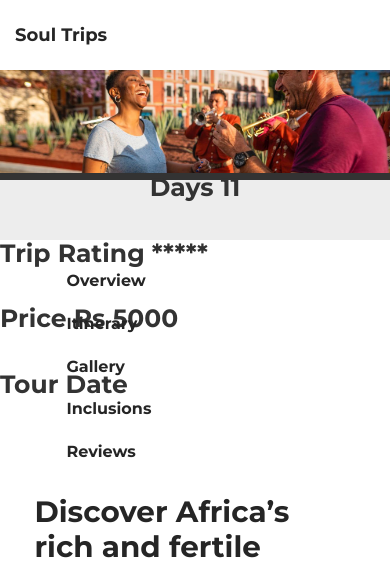
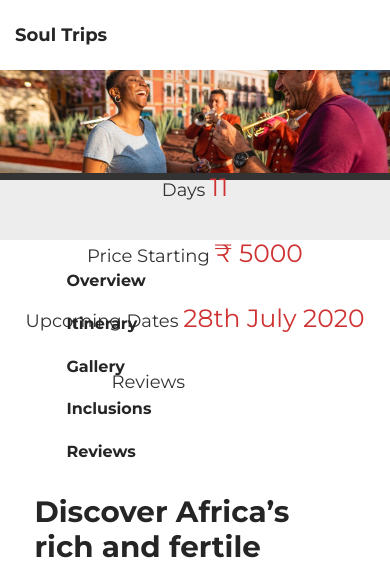
Before and after one commit to backjack/travelogue_test, a PHP site: page /trip.html in a window 390 px wide; the page is wider, and only the part inside the window is pictured. Shown: the top 565 px of that part. Run offline with PHP 8.4, Linux system fonts and the light colour scheme; some libraries are stand-ins or nearby versions; some web fonts are replaced.

Commit message:
added Trip page

```diff
--- a/css/extra.css
+++ b/css/extra.css
@@ -110,3 +110,7 @@ div.temp_ov {
     font-size: 32px;
     margin-top:10px;
 }
+.star-yellow {
+   color:#ffcc00;
+   font-size: 25px;
+}
--- a/trip.html
+++ b/trip.html
@@ -91,10 +91,22 @@
 <div>
     <!--<div class="container" style="width:100%, margin-top:10px">-->
         <div class="row" style="background:#EDEDED; height:100px; margin-top:-100px">
-            <div class="col-md-3 text-center" style="margin-top:30px"> <span style="font-size: 25px;font-weight:bold"> Days 11 </span></div>
-            <div class="col-md-3" style="margin-top:30px"><span style="font-size: 25px;font-weight:bold"> Trip Rating *****</span></div>
-            <div class="col-md-3" style="margin-top:30px"><span style="font-size: 25px;font-weight:bold">Price Rs 5000</span></div>
-            <div class="col-md-3" style="margin-top:30px"><span style="font-size: 25px;font-weight:bold">Tour Date </span></div>
+            <div class="col-md-3 text-center" style="margin-top:30px">
+                <span style="font-size: 18px;"> Days </span>
+                <span style="font-size: 25px; color:#CE3232">11 </span></div>
+
+            <div class="col-md-3 text-center" style="margin-top:30px"><span style="font-size: 18px;"> Price Starting </span>
+                <span style="font-size: 25px; color:#CE3232">&#8377; 5000</span></div>
+            <div class="col-md-3 text-center" style="margin-top:30px"><span style="font-size: 18px;"> Upcoming Dates </span>
+                <span style="font-size: 25px;color:#CE3232">28th July 2020 </span>
+            </div>
+            <div class="col-md-3 text-center" style="margin-top:30px">
+                <span style="font-size: 18px;"> Reviews </span>
+                <span class="glyphicon glyphicon-star star-yellow"></span>
+                <span class="glyphicon glyphicon-star star-yellow"></span>
+                <span class="glyphicon glyphicon-star star-yellow"></span>
+                <span class="glyphicon glyphicon-star star-yellow"> </span>
+            </div>
         </div>
 </div>
 
```
